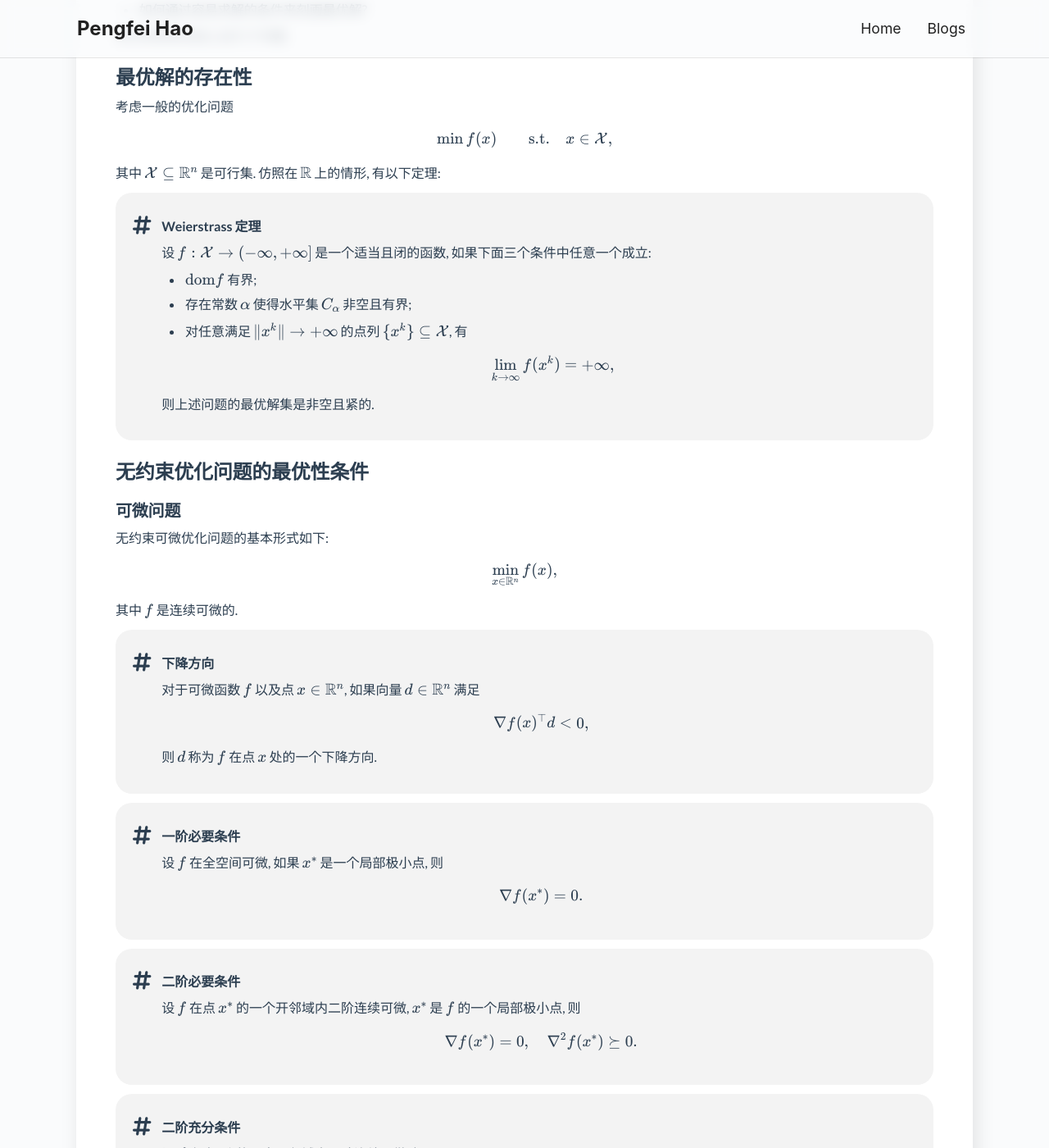
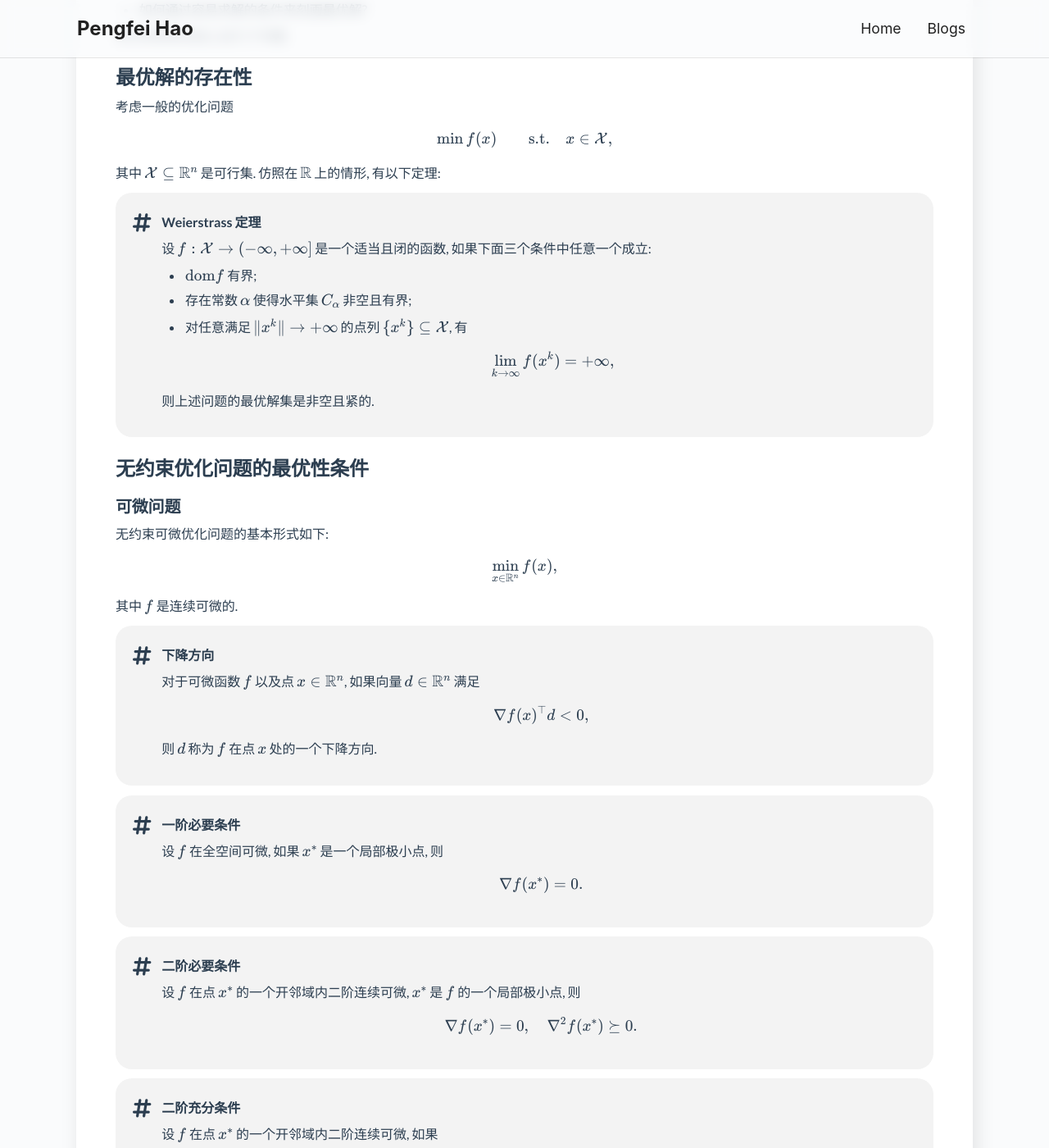
Before and after one commit to Pengfei-Hao/Pengfei-Hao.github.io, a Jekyll site: the page built from _blogs/2025/2025-optimality-theory.md, in a window 1280 px wide and 1400 px high, scrolled down 373 px. Shown: the whole window at 82% size. Built offline with Jekyll 4.4.1, drawn with Linux system fonts in a browser that asks for light colours; nearby versions of some CDN libraries; a style sheet for code colours, icons or effects is not loaded.

Commit message:
Fixed bugs.

```diff
--- a/_blogs/2025/2025-optimality-theory.md
+++ b/_blogs/2025/2025-optimality-theory.md
@@ -36,8 +36,8 @@
 其中 $$\mathcal{X}\subseteq\mathbb{R}^n$$ 是可行集. 仿照在 $$\mathbb{R}$$ 上的情形, 有以下定理:
 
 <div class= "d-flex highlight">
-<i class="fas fa-hashtag"></i>
-<div class="side">
+<i class="d-none d-{{ site.data.display.mobile_width }}-block fas fa-hashtag"></i>
+<div class="mx-2 mx-{{ site.data.display.mobile_width }}-0 side">
 
 **Weierstrass 定理**
 
@@ -70,8 +70,8 @@
 其中 $$f$$ 是连续可微的.
 
 <div class= "d-flex highlight">
-<i class="fas fa-hashtag"></i>
-<div class="side">
+<i class="d-none d-{{ site.data.display.mobile_width }}-block fas fa-hashtag"></i>
+<div class="mx-2 mx-{{ site.data.display.mobile_width }}-0 side">
 
 **下降方向**
 
@@ -87,8 +87,8 @@
 </div>
 
 <div class= "d-flex highlight">
-<i class="fas fa-hashtag"></i>
-<div class="side">
+<i class="d-none d-{{ site.data.display.mobile_width }}-block fas fa-hashtag"></i>
+<div class="mx-2 mx-{{ site.data.display.mobile_width }}-0 side">
 
 **一阶必要条件**
 
@@ -102,8 +102,8 @@
 </div>
 
 <div class= "d-flex highlight">
-<i class="fas fa-hashtag"></i>
-<div class="side">
+<i class="d-none d-{{ site.data.display.mobile_width }}-block fas fa-hashtag"></i>
+<div class="mx-2 mx-{{ site.data.display.mobile_width }}-0 side">
 
 **二阶必要条件**
 
@@ -117,8 +117,8 @@
 </div>
 
 <div class= "d-flex highlight">
-<i class="fas fa-hashtag"></i>
-<div class="side">
+<i class="d-none d-{{ site.data.display.mobile_width }}-block fas fa-hashtag"></i>
+<div class="mx-2 mx-{{ site.data.display.mobile_width }}-0 side">
 
 **二阶充分条件**
 
@@ -144,8 +144,8 @@
 其中 $$f$$ 是适当且凸的函数.
 
 <div class= "d-flex highlight">
-<i class="fas fa-hashtag"></i>
-<div class="side">
+<i class="d-none d-{{ site.data.display.mobile_width }}-block fas fa-hashtag"></i>
+<div class="mx-2 mx-{{ site.data.display.mobile_width }}-0 side">
 
 **一阶充要条件**
 
@@ -169,8 +169,8 @@
 其中 $$f$$ 是光滑函数 (可能非凸), $$g$$ 是凸函数 (可能非光滑).
 
 <div class= "d-flex highlight">
-<i class="fas fa-hashtag"></i>
-<div class="side">
+<i class="d-none d-{{ site.data.display.mobile_width }}-block fas fa-hashtag"></i>
+<div class="mx-2 mx-{{ site.data.display.mobile_width }}-0 side">
 
 **一阶必要条件**
 
@@ -194,8 +194,8 @@
 其中 $$f$$ 是适当的下半连续函数.
 
 <div class= "d-flex highlight">
-<i class="fas fa-hashtag"></i>
-<div class="side">
+<i class="d-none d-{{ site.data.display.mobile_width }}-block fas fa-hashtag"></i>
+<div class="mx-2 mx-{{ site.data.display.mobile_width }}-0 side">
 
 **Fréchet 次微分**
 
@@ -211,8 +211,8 @@
 </div>
 
 <div class= "d-flex highlight">
-<i class="fas fa-hashtag"></i>
-<div class="side">
+<i class="d-none d-{{ site.data.display.mobile_width }}-block fas fa-hashtag"></i>
+<div class="mx-2 mx-{{ site.data.display.mobile_width }}-0 side">
 
 **次微分**
 
@@ -226,8 +226,8 @@
 </div>
 
 <div class= "d-flex highlight">
-<i class="fas fa-hashtag"></i>
-<div class="side">
+<i class="d-none d-{{ site.data.display.mobile_width }}-block fas fa-hashtag"></i>
+<div class="mx-2 mx-{{ site.data.display.mobile_width }}-0 side">
 
 **一阶必要条件**
 
@@ -261,8 +261,8 @@
 该问题的 Lagrange 函数定义为
 
 <div class= "d-flex highlight">
-<i class="fas fa-hashtag"></i>
-<div class="side">
+<i class="d-none d-{{ site.data.display.mobile_width }}-block fas fa-hashtag"></i>
+<div class="mx-2 mx-{{ site.data.display.mobile_width }}-0 side">
 
 **Lagrange 函数**
 
@@ -278,8 +278,8 @@
 由于约束的存在, 并不能保证沿所有的方向前进后, 到达的点仍能够满足约束, 因此我们首先要考虑可行方向. 我们称这样的方向为切方向.
 
 <div class= "d-flex highlight">
-<i class="fas fa-hashtag"></i>
-<div class="side">
+<i class="d-none d-{{ site.data.display.mobile_width }}-block fas fa-hashtag"></i>
+<div class="mx-2 mx-{{ site.data.display.mobile_width }}-0 side">
 
 **切锥 (可行方向锥)**
 
@@ -301,8 +301,8 @@
 在约束优化问题中, 与无约束优化问题类似, 我们同样也要考虑下降方向. 下降方向的定义与无约束优化相同.
 
 <div class= "d-flex highlight">
-<i class="fas fa-hashtag"></i>
-<div class="side">
+<i class="d-none d-{{ site.data.display.mobile_width }}-block fas fa-hashtag"></i>
+<div class="mx-2 mx-{{ site.data.display.mobile_width }}-0 side">
 
 **一阶必要条件 (几何最优性条件)**
 
@@ -326,8 +326,8 @@
 由于切锥通常不容易计算, 在这里给出更容易计算的方式, 即线性化可行方向锥.
 
 <div class= "d-flex highlight">
-<i class="fas fa-hashtag"></i>
-<div class="side">
+<i class="d-none d-{{ site.data.display.mobile_width }}-block fas fa-hashtag"></i>
+<div class="mx-2 mx-{{ site.data.display.mobile_width }}-0 side">
 
 **积极集**
 
@@ -343,8 +343,8 @@
 </div>
 
 <div class= "d-flex highlight">
-<i class="fas fa-hashtag"></i>
-<div class="side">
+<i class="d-none d-{{ site.data.display.mobile_width }}-block fas fa-hashtag"></i>
+<div class="mx-2 mx-{{ site.data.display.mobile_width }}-0 side">
 
 **线性化可行方向锥**
 
@@ -358,8 +358,8 @@
 </div>
 
 <div class= "d-flex highlight">
-<i class="fas fa-hashtag"></i>
-<div class="side">
+<i class="d-none d-{{ site.data.display.mobile_width }}-block fas fa-hashtag"></i>
+<div class="mx-2 mx-{{ site.data.display.mobile_width }}-0 side">
 
 **命题**
 
@@ -375,8 +375,8 @@
 一般来说, 线性化可行方向锥比切锥更大. 为了刻画两者之间的关系, 我们引入约束品性的概念. 大部分的约束品性是为了保证在最优点处有 $$T_\mathcal X(x)=\mathcal F(x).$$
 
 <div class= "d-flex highlight">
-<i class="fas fa-hashtag"></i>
-<div class="side">
+<i class="d-none d-{{ site.data.display.mobile_width }}-block fas fa-hashtag"></i>
+<div class="mx-2 mx-{{ site.data.display.mobile_width }}-0 side">
 
 **线性无关约束品性 (LICQ)**
 
@@ -392,8 +392,8 @@
 </div>
 
 <div class= "d-flex highlight">
-<i class="fas fa-hashtag"></i>
-<div class="side">
+<i class="d-none d-{{ site.data.display.mobile_width }}-block fas fa-hashtag"></i>
+<div class="mx-2 mx-{{ site.data.display.mobile_width }}-0 side">
 
 **Mangasarian-Fromovitz 约束品性 (MFCQ)**
 
@@ -411,8 +411,8 @@
 </div>
 
 <div class= "d-flex highlight">
-<i class="fas fa-hashtag"></i>
-<div class="side">
+<i class="d-none d-{{ site.data.display.mobile_width }}-block fas fa-hashtag"></i>
+<div class="mx-2 mx-{{ site.data.display.mobile_width }}-0 side">
 
 **线性约束品性**
 
@@ -422,8 +422,8 @@
 </div>
 
 <div class= "d-flex highlight">
-<i class="fas fa-hashtag"></i>
-<div class="side">
+<i class="d-none d-{{ site.data.display.mobile_width }}-block fas fa-hashtag"></i>
+<div class="mx-2 mx-{{ site.data.display.mobile_width }}-0 side">
 
 **命题**
 
@@ -459,8 +459,8 @@
 由 Farkas 引理, 上式等价于
 
 <div class= "d-flex highlight">
-<i class="fas fa-hashtag"></i>
-<div class="side">
+<i class="d-none d-{{ site.data.display.mobile_width }}-block fas fa-hashtag"></i>
+<div class="mx-2 mx-{{ site.data.display.mobile_width }}-0 side">
 
 **Karush-Kuhn-Tucker (KKT) 条件 (一阶必要条件)**
 
@@ -480,8 +480,8 @@
 </div>
 
 <div class= "d-flex highlight">
-<i class="fas fa-hashtag"></i>
-<div class="side">
+<i class="d-none d-{{ site.data.display.mobile_width }}-block fas fa-hashtag"></i>
+<div class="mx-2 mx-{{ site.data.display.mobile_width }}-0 side">
 
 **临界锥**
 
@@ -497,8 +497,8 @@
 </div>
 
 <div class= "d-flex highlight">
-<i class="fas fa-hashtag"></i>
-<div class="side">
+<i class="d-none d-{{ site.data.display.mobile_width }}-block fas fa-hashtag"></i>
+<div class="mx-2 mx-{{ site.data.display.mobile_width }}-0 side">
 
 **二阶必要条件**
 
@@ -518,8 +518,8 @@
 </div>
 
 <div class= "d-flex highlight">
-<i class="fas fa-hashtag"></i>
-<div class="side">
+<i class="d-none d-{{ site.data.display.mobile_width }}-block fas fa-hashtag"></i>
+<div class="mx-2 mx-{{ site.data.display.mobile_width }}-0 side">
 
 **二阶充分条件**
 
@@ -552,8 +552,8 @@
 $$
 
 <div class= "d-flex highlight">
-<i class="fas fa-hashtag"></i>
-<div class="side">
+<i class="d-none d-{{ site.data.display.mobile_width }}-block fas fa-hashtag"></i>
+<div class="mx-2 mx-{{ site.data.display.mobile_width }}-0 side">
 
 **Slater 约束品性**
 
@@ -563,8 +563,8 @@
 </div>
 
 <div class= "d-flex highlight">
-<i class="fas fa-hashtag"></i>
-<div class="side">
+<i class="d-none d-{{ site.data.display.mobile_width }}-block fas fa-hashtag"></i>
+<div class="mx-2 mx-{{ site.data.display.mobile_width }}-0 side">
 
 **强对偶原理**
 
@@ -578,8 +578,8 @@
 </div>
 
 <div class= "d-flex highlight">
-<i class="fas fa-hashtag"></i>
-<div class="side">
+<i class="d-none d-{{ site.data.display.mobile_width }}-block fas fa-hashtag"></i>
+<div class="mx-2 mx-{{ site.data.display.mobile_width }}-0 side">
 
 **一阶充要条件 (KKT 条件)**
 
--- a/assets/css/post.css
+++ b/assets/css/post.css
@@ -119,7 +119,7 @@
     padding-left: 0.2em;
 }
 
-.post .highlight {
+/* .post .highlight {
     background-color: var(--bg-color);
     border-radius: 20px;
     padding: 1.3em;
@@ -127,18 +127,27 @@
     padding-top: 0.5em;
     margin-top: 0.7em;
     margin-bottom: 0.7em;
+} */
+
+.post .highlight {
+    background-color: var(--bg-color);
+    border-radius: 20px;
+    padding: 1em;
+    padding-bottom: 1.5em;
+    margin-top: 0.7em;
+    margin-bottom: 0.7em;
 }
+
 
 .post .highlight i {
     width: 30px;
     font-size: 1.6rem;
     margin-right: 0.2em;
     margin-left: 0.2em;
-    margin-top: 0.1em;
-    display: none;
+    margin-top: 0em;
 }
 
-@media (min-width: 768px) { /* Bootstrap md 断点 */
+/* @media (min-width: 768px) {
     .post .highlight i {
       display: flex;
     }
@@ -152,7 +161,7 @@
         flex: 1;
         margin-top: 0.3em;
     }
-}
+} */
 
 .post .highlight .side {
     flex: 1;
```
Also changed, not shown: _blogs/2025/2025-constrained-algorithm.md (+18 -18 lines).
